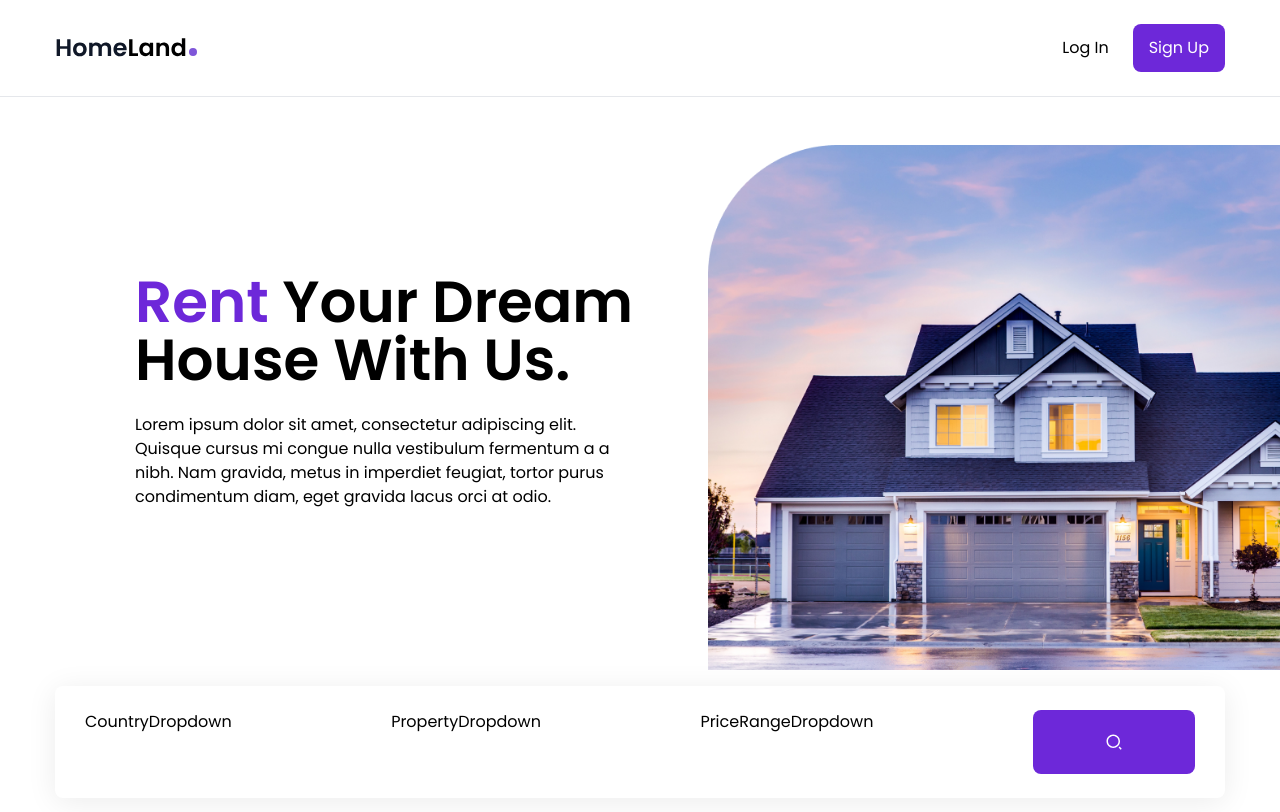
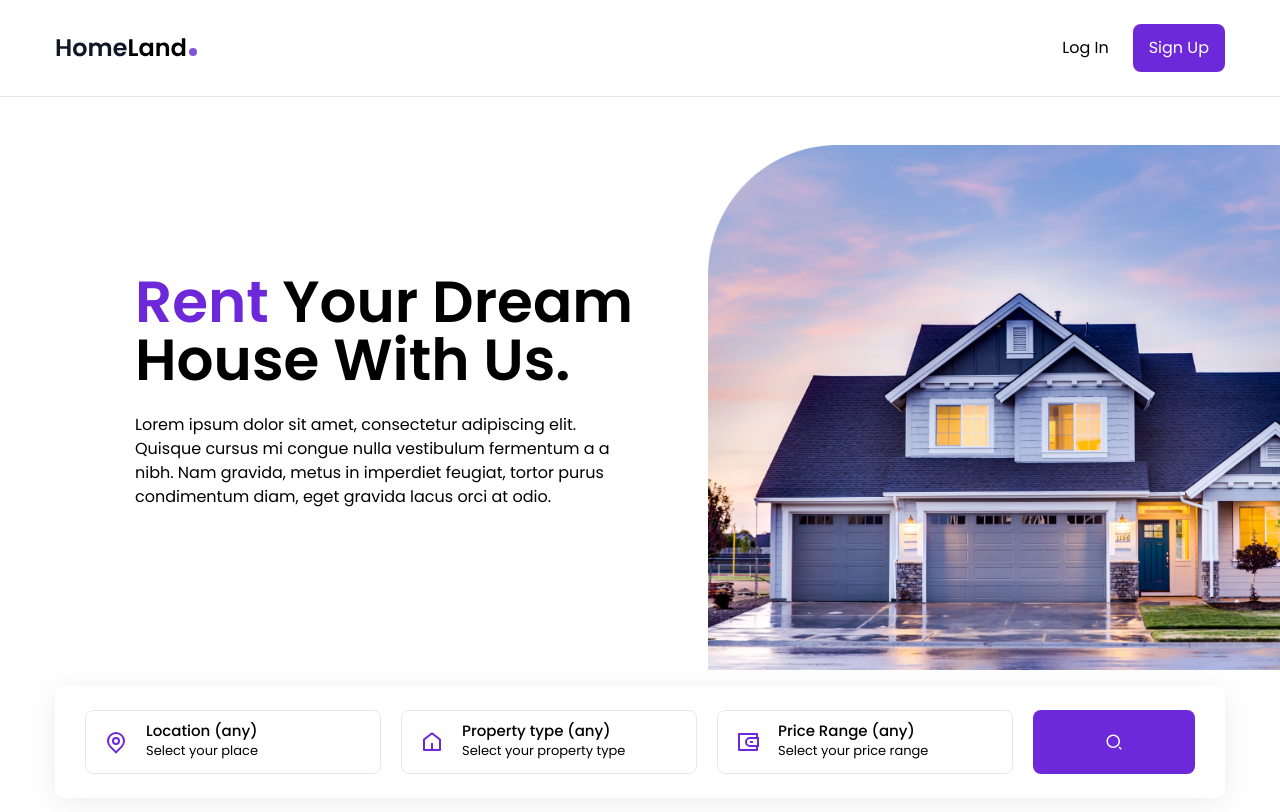
Before and after one commit to halfdobis/real-estate-app, a React (Create React App) app: page / in a window 1280 px wide. Shown: the top 812 px of the page. Built offline with nearby package versions, Linux system fonts and the light colour scheme.

Commit message:
search-bar[search-icon, countryDropdown, propertyDropdown, priceRangeDropdown, and houseContext]

```diff
--- a/src/components/CountryDropdown.js
+++ b/src/components/CountryDropdown.js
@@ -1,7 +1,48 @@
-import React from 'react';
+import React, { useContext } from "react";
+
+import { RiMapPinLine } from "react-icons/ri";
+import { Menu } from "@headlessui/react";
+import { HouseContext } from "./HouseContext";
 
 const CountryDropdown = () => {
-  return <div>CountryDropdown</div>;
+  const { country, setCountry, countries } = useContext(HouseContext);
+
+  // const { isOpen, setIsOpen } = useState(false);
+
+  return (
+    <Menu as="div" className="dropdown relative">
+      <Menu.Button
+        // onClick={() => setIsOpen((prev) => !prev)}
+        className="dropdown-btn w-full text-left"
+      >
+        <RiMapPinLine className="dropdown-icon-primary" />
+        <div>
+          <div className="text-[15px] font-medium leading-tight">{country}</div>
+          <div className="text-[13px]">Select your place</div>
+        </div>
+        {/* {isOpen ? (
+          <RiArrowDownSLine className="dropdown-icon-secondary" />
+        ) : (
+          <RiArrowUpSLine className="dropdown-icon-secondary" />
+        )} */}
+      </Menu.Button>
+
+      <Menu.Items className="dropdown-menu">
+        {countries.map((country, index) => {
+          return (
+            <Menu.Item
+              onClick={() => setCountry(country)}
+              className="cursor-pointer hover:text-violet-700 transition"
+              as="li"
+              key={index}
+            >
+              {country}
+            </Menu.Item>
+          );
+        })}
+      </Menu.Items>
+    </Menu>
+  );
 };
 
 export default CountryDropdown;
--- a/src/components/HouseContext.js
+++ b/src/components/HouseContext.js
@@ -7,8 +7,52 @@ export const HouseContext = createContext();
 const HouseContextProvider = ({ children }) => {
   const [houses, setHouses] = useState(housesData);
   const [country, setCountry] = useState("Location (any)");
+  const [countries, setCountries] = useState([]);
+  const [property, setProperty] = useState("Property type (any)");
+  const [properties, setProperties] = useState([]);
+  const [price, setPrice] = useState("Price Range (any)");
+  const [loading, setLoading] = useState(false);
+
+  useEffect(() => {
+    const allCountries = houses.map((house) => {
+      return house.country;
+    });
+
+    const uniqueCountries = ["Location (any)", ...new Set(allCountries)];
+
+    setCountries(uniqueCountries);
+  }, [houses]);
+
+  useEffect(() => {
+    const allProperties = houses.map((house) => {
+      return house.type;
+    });
+
+    const uniqueProprties = ["Property type (any)", ...new Set(allProperties)];
+
+    setProperties(uniqueProprties);
+  }, [houses]);
+
+  const handleClick = () => {
+    console.log("clicked");
+  };
+
   return (
-    <HouseContext.Provider value={console.log("this is the context")}>
+    <HouseContext.Provider
+      value={{
+        country,
+        setCountry,
+        countries,
+        property,
+        setProperty,
+        properties,
+        price,
+        setPrice,
+        houses,
+        loading,
+        handleClick,
+      }}
+    >
       {children}
     </HouseContext.Provider>
   );
--- a/src/components/PriceRangeDropdown.js
+++ b/src/components/PriceRangeDropdown.js
@@ -1,7 +1,72 @@
-import React from 'react';
+import React, { useContext } from "react";
+
+import { RiWallet3Line } from "react-icons/ri";
+import { Menu } from "@headlessui/react";
+import { HouseContext } from "./HouseContext";
 
 const PriceRangeDropdown = () => {
-  return <div>PriceRangeDropdown</div>;
+  const { price, setPrice } = useContext(HouseContext);
+
+  // const { isOpen, setIsOpen } = useState(false);
+
+  const prices = [
+    {
+      value: "Price Range (any)",
+    },
+    {
+      value: "100000 - 130000",
+    },
+    {
+      value: "130000 - 160000",
+    },
+    {
+      value: "160000 - 190000",
+    },
+    {
+      value: "190000 - 220000",
+    },
+    {
+      value: "10000 - 30000",
+    },
+    {
+      value: "30000 - 40000",
+    },
+  ];
+
+  return (
+    <Menu as="div" className="dropdown relative">
+      <Menu.Button
+        // onClick={() => setIsOpen((prev) => !prev)}
+        className="dropdown-btn w-full text-left"
+      >
+        <RiWallet3Line className="dropdown-icon-primary" />
+        <div>
+          <div className="text-[15px] font-medium leading-tight">{price}</div>
+          <div className="text-[13px]">Select your price range</div>
+        </div>
+        {/* {isOpen ? (
+          <RiArrowDownSLine className="dropdown-icon-secondary" />
+        ) : (
+          <RiArrowUpSLine className="dropdown-icon-secondary" />
+        )} */}
+      </Menu.Button>
+
+      <Menu.Items className="dropdown-menu">
+        {prices.map((price, index) => {
+          return (
+            <Menu.Item
+              onClick={() => setPrice(price.value)}
+              className="cursor-pointer hover:text-violet-700 transition"
+              as="li"
+              key={index}
+            >
+              {price.value}
+            </Menu.Item>
+          );
+        })}
+      </Menu.Items>
+    </Menu>
+  );
 };
 
 export default PriceRangeDropdown;
--- a/src/components/PropertyDropdown.js
+++ b/src/components/PropertyDropdown.js
@@ -1,7 +1,50 @@
-import React from 'react';
+import React, { useContext } from "react";
+
+import { RiHome5Line } from "react-icons/ri";
+import { Menu } from "@headlessui/react";
+import { HouseContext } from "./HouseContext";
 
 const PropertyDropdown = () => {
-  return <div>PropertyDropdown</div>;
+  const { property, setProperty, properties } = useContext(HouseContext);
+
+  // const { isOpen, setIsOpen } = useState(false);
+
+  return (
+    <Menu as="div" className="dropdown relative">
+      <Menu.Button
+        // onClick={() => setIsOpen((prev) => !prev)}
+        className="dropdown-btn w-full text-left"
+      >
+        <RiHome5Line className="dropdown-icon-primary" />
+        <div>
+          <div className="text-[15px] font-medium leading-tight">
+            {property}
+          </div>
+          <div className="text-[13px]">Select your property type</div>
+        </div>
+        {/* {isOpen ? (
+          <RiArrowDownSLine className="dropdown-icon-secondary" />
+        ) : (
+          <RiArrowUpSLine className="dropdown-icon-secondary" />
+        )} */}
+      </Menu.Button>
+
+      <Menu.Items className="dropdown-menu">
+        {properties.map((property, index) => {
+          return (
+            <Menu.Item
+              onClick={() => setProperty(property)}
+              className="cursor-pointer hover:text-violet-700 transition"
+              as="li"
+              key={index}
+            >
+              {property}
+            </Menu.Item>
+          );
+        })}
+      </Menu.Items>
+    </Menu>
+  );
 };
 
 export default PropertyDropdown;
--- a/src/components/Search.js
+++ b/src/components/Search.js
@@ -1,18 +1,23 @@
-import React from "react";
+import React, { useContext } from "react";
 
 import CountryDropdown from "./CountryDropdown";
 import PropertyDropdown from "./PropertyDropdown";
 import PriceRangeDropdown from "./PriceRangeDropdown";
 
 import { RiSearch2Line } from "react-icons/ri";
+import { HouseContext } from "./HouseContext";
 
 const Search = () => {
+  const { handleClick } = useContext(HouseContext);
   return (
     <div className="px-[30px] py-6 max-w-[1170px] mx-auto flex flex-col lg:flex-row justify-between gap-4 lg:gap-x-3 relative lg:top-4 lg:shadow-1 bg-white lg:bg-transparent lg:backdrop-blur rounded-lg">
       <CountryDropdown />
       <PropertyDropdown />
       <PriceRangeDropdown />
-      <button className="bg-violet-700 hover:bg-violet-800 transition w-full lg:max-w-[162px] h-16 rounded-lg flex justify-center items-center text-white text-lg">
+      <button
+        onClick={() => handleClick()}
+        className="bg-violet-700 hover:bg-violet-800 transition w-full lg:max-w-[162px] h-16 rounded-lg flex justify-center items-center text-white text-lg"
+      >
         <RiSearch2Line />
       </button>
     </div>
```
